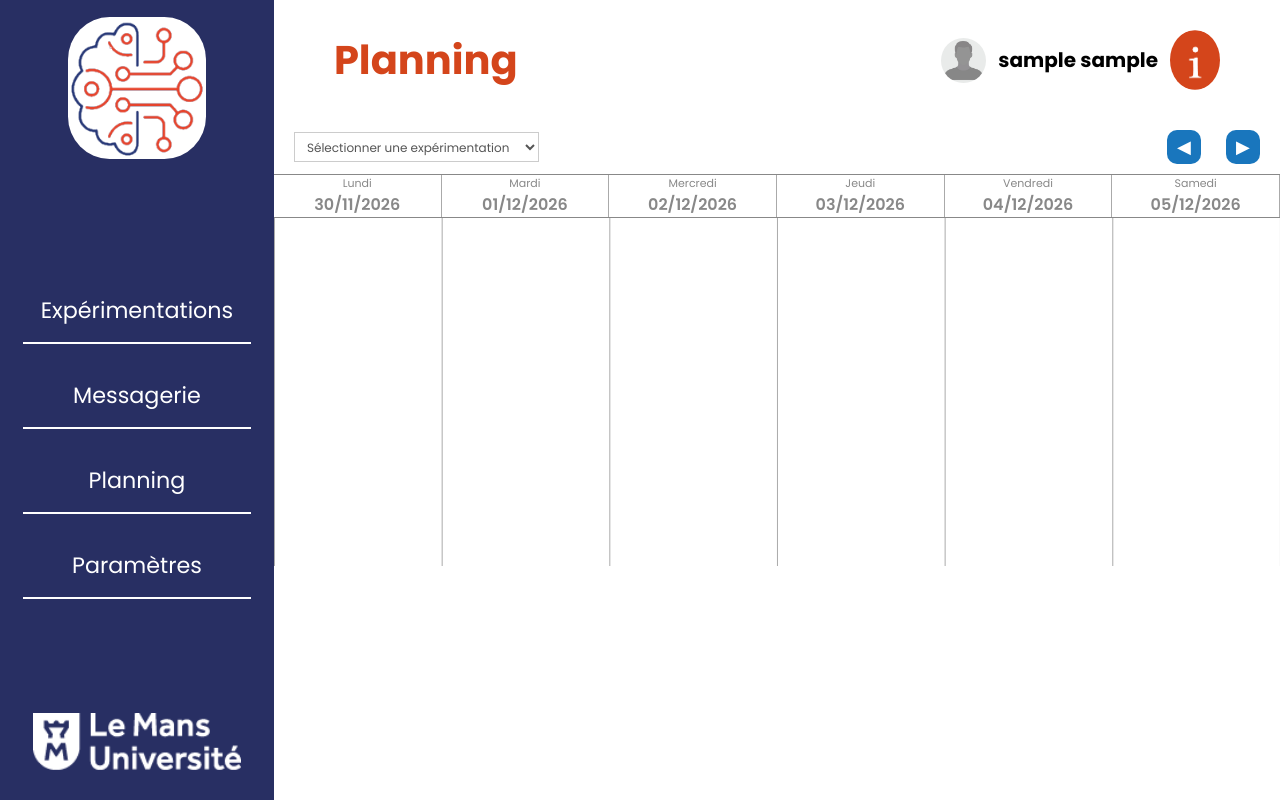
After one commit to AkiowDev/Prismelium, a PHP site: page /Prismelium/Participant/planningParticipant/planningParticipantController.php in a window 1280 px wide. The commit adds this page. Run offline with PHP 8.4, Linux system fonts and the light colour scheme; the visitor is signed in with stand-in values (Sample User, id 1).

Commit message:
début gestionnaire

```diff
--- a/Connexion/connexion.css
+++ b/Connexion/connexion.css
@@ -34,7 +34,7 @@
         .img_bas {
             width: calc(100% - 729px);
             height: 532px;
-            background: url("/Prismelium/images/img-connexion.png");
+            background-image: url("/Prismelium/images/img-connexion.png");
             background-repeat: no-repeat;
             background-position: center center;
             background-size: cover;
@@ -58,7 +58,7 @@
         .logo {
             width: 251px;
             height: 161px;
-            background: url("/Prismelium/images/logo-lium.png");
+            background-image: url("/Prismelium/images/logo-lium.png");
             background-repeat: no-repeat;
             background-position: center center;
             background-size: contain;
--- a/Participant/accueilParticipant/accueilParticipantView.php
+++ b/Participant/accueilParticipant/accueilParticipantView.php
@@ -16,7 +16,7 @@
             <nav class="barre-laterale__navigation">
                 <a href="http://localhost/Prismelium/Participant/experimentationsParticipant/experimentationsParticipantController.php">Expérimentations</a>
                 <a href="http://localhost/Prismelium/Messagerie/messagerie.php">Messagerie</a>
-                <a href="#">Planning</a>
+                <a href="http://localhost/Prismelium/Participant/planningParticipant/planningParticipantController.php">Planning</a>
                 <a href="#">Paramètres</a>
             </nav>
             <img class="barre-laterale__logo-universite" src="../../images/university-logo.png" alt="Le Mans Université">
--- a/Participant/experimentationsParticipant/experimentationsParticipantView.php
+++ b/Participant/experimentationsParticipant/experimentationsParticipantView.php
@@ -15,9 +15,9 @@
                 <img class="barre-laterale__logo-cerveau" src="../../images/brain-logo.png" alt="">
             </a>
             <nav class="barre-laterale__navigation">
-                <a href="http://localhost/Prismelium/Participant/experimentationsParticipant/experimentationsParticipantController.php">Expérimentations</a>
-                <a href="http://localhost/Prismelium/Messagerie/messagerie.php">Messagerie</a>
-                <a href="#">Planning</a>
+                <a href="../experimentationsParticipant/experimentationsParticipantController.php">Expérimentations</a>
+                <a href="../../Messagerie/messagerie.php">Messagerie</a>
+                <a href="../planningParticipant/planningParticipantController.php">Planning</a>
                 <a href="#">Paramètres</a>
             </nav>
             <img class="barre-laterale__logo-universite" src="../../images/university-logo.png" alt="Le Mans Université">
--- /dev/null
+++ b/Participant/planningParticipant/planningParticipant.css
@@ -0,0 +1,220 @@
+:root {
+    color-scheme: light;
+    font-family: Poppins, Inter, Arial, sans-serif;
+    --sidebar-width: clamp(220px, 21.4vw, 308px);
+}
+* {
+    box-sizing: border-box;
+    margin: 0;
+    padding: 0;
+}
+body {
+    font-size: 14px;
+    background-color: #fff;
+}
+.barre-laterale {
+    position: fixed;
+    inset: 0 auto 0 0;
+    z-index: 1;
+    display: flex;
+    width: var(--sidebar-width);
+    min-height: 100vh;
+    flex-direction: column;
+    align-items: center;
+    background: #282f63;
+    color: #fff;
+}
+.barre-laterale__marque {
+    display: block;
+    width: 50.6%;
+    margin-top: 17px;
+    line-height: 0;
+}
+.barre-laterale__logo-cerveau {
+    display: block;
+    width: 100%;
+    height: auto;
+    border-radius: 30%;
+}
+.barre-laterale__navigation {
+    position: relative;
+    display: flex;
+    width: 100%;
+    flex-direction: column;
+    margin-top: 138px;
+    padding: 0 23px;
+}
+.barre-laterale__navigation a {
+    position: relative;
+    display: flex;
+    min-height: 85px;
+    align-items: flex-start;
+    justify-content: center;
+    color: #fff;
+    font-size: clamp(18px, 1.74vw, 25px);
+    line-height: 1.3;
+    text-align: center;
+    text-decoration: none;
+}
+.barre-laterale__navigation a::after {
+    position: absolute;
+    top: 45px;
+    right: 0;
+    left: 0;
+    height: 2px;
+    background: #fff;
+    content: "";
+}
+.barre-laterale__logo-universite {
+    position: absolute;
+    bottom: 29px;
+    width: 76%;
+    height: auto;
+}
+
+.contenu-principal {
+    display: flex;
+    justify-content: space-between;
+    align-items: center;
+
+    margin-left: var(--sidebar-width);
+    padding: 30px 60px;
+}
+
+.title h1 {
+    margin: 0;
+    color: #d4451b;
+    font-size: 40px;
+}
+
+.profil {
+    display: flex;
+    align-items: center;
+    gap: 12px;
+}
+
+.nom_user h2 {
+    margin: 0;
+    font-size: 20px;
+}
+
+.photo-profil {
+    width: 45px;
+    height: 45px;
+    object-fit: cover;
+    border-radius: 50%;
+}
+
+.i-button {
+    width: 50px;
+    height: 60px;
+    object-fit: cover;
+    border-radius: 50%;
+}
+
+.indic-page {
+    margin-left: var(--sidebar-width);
+    padding: 0px 60px;
+    color: #d4451b;
+    font-size: 20px;
+}
+
+.commandes-planning {
+    display: flex;
+    justify-content: space-between;
+    align-items: center;
+
+    margin-left: var(--sidebar-width);
+    padding: 10px 20px;
+}
+
+.selection-experimentation select {
+    width: 245px;
+    height: 30px;
+
+    padding: 0 8px;
+
+    border: 1px solid #ccc;
+    background-color: white;
+
+    font-family: inherit;
+    font-size: 12px;
+    color: #555;
+
+    cursor: pointer;
+}
+
+.navigation-semaines {
+    display: flex;
+    align-items: center;
+    gap: 25px;
+}
+
+.navigation-semaines button {
+    display: flex;
+    align-items: center;
+    justify-content: center;
+
+    width: 34px;
+    height: 34px;
+
+    border: none;
+    border-radius: 10px;
+
+    background-color: #1976bd;
+    color: white;
+
+    font-size: 18px;
+
+    cursor: pointer;
+}
+
+.navigation-semaines button:hover {
+    background-color: #125b91;
+}
+
+.grille-planning {
+    margin-left: var(--sidebar-width);
+    width: calc(100% - var(--sidebar-width));
+}
+
+.jours-planning {
+    display: grid;
+    grid-template-columns: repeat(6, 1fr);
+    height: 44px;
+    border-top: 1px solid #888;
+    border-bottom: 1px solid #888;
+    background: white;
+}
+
+.jour {
+    display: flex;
+    flex-direction: column;
+    align-items: center;
+    justify-content: center;
+
+    border-right: 1px solid #aaa;
+
+    color: #888;
+    font-size: 11px;
+}
+
+.jour strong {
+    font-size: 16px;
+    font-weight: 600;
+}
+
+.grille-creneaux {
+    height: 348px;
+
+    background-color: white;
+
+    background-image:
+        linear-gradient(to right, #aaa 1px, transparent 1px);
+
+    background-size:
+        calc(100% / 6) 100%,
+        100% 29px;
+
+    background-repeat: repeat;
+}
--- /dev/null
+++ b/Participant/planningParticipant/planningParticipantController.php
@@ -0,0 +1,55 @@
+<?php
+if (session_status() === PHP_SESSION_NONE) {
+    session_start();
+}
+require_once __DIR__ . '/../../Connexion/connexionModel.php';
+
+//Récupérer les informations de l'utilisateur connecté pour les afficher
+$current_user_mail = $_SESSION['user_mail'];
+$user = get_user_by_mail($current_user_mail);
+
+$weekOffset = (int) ($_SESSION['planning_week_offset'] ?? 0);
+
+//Permet de pouvoir naviguer entre les semaines grâce aux boutons
+if ($_SERVER['REQUEST_METHOD'] === 'GET') {
+    $action = $_GET['action'] ?? '';
+
+    if ($action === 'semaine-precedente') {
+        $_SESSION['planning_week_offset'] = $weekOffset - 1;
+        header('Location: planningParticipantView.php');
+        exit();
+    }
+
+    if ($action === 'semaine-suivante') {
+        $_SESSION['planning_week_offset'] = $weekOffset + 1;
+        header('Location: planningParticipantView.php');
+        exit();
+    }
+}
+
+//Date du jour
+$date = new DateTime();
+//Obtenir la date du dernier lundi passé
+while ($date->format('N') !== '1') {
+    $date->sub(new DateInterval('P1D'));
+}
+
+//Obtenir le nombre de semaine d'écart entre celle affiché sur le planning et la semaine actuelle
+if ($weekOffset > 0) {
+    $date->modify('+' . ($weekOffset * 7) . ' days');
+} elseif ($weekOffset < 0) {
+    $date->modify((abs($weekOffset) * 7) . ' days ago');
+}
+
+//Tableau avec les dates afin de les afficher dans la View
+$planningDays = [];
+$currentDay = clone $date;
+
+for ($i = 0; $i < 6; $i++) {
+    $planningDays[] = $currentDay->format('d/m/Y');
+    $currentDay->modify('+1 day');
+}
+
+require_once __DIR__ . '/planningParticipantView.php';
+
+?>
--- /dev/null
+++ b/Participant/planningParticipant/planningParticipantView.php
@@ -0,0 +1,91 @@
+<!DOCTYPE html>
+<html lang="fr">
+<head>
+    <meta charset="UTF-8">
+    <title>Planning - LIUM</title>
+    <link href="https://fonts.googleapis.com/css2?family=Poppins:wght@400;600;700&display=swap" rel="stylesheet">
+    <link rel="stylesheet" href="planningParticipant.css">
+</head>
+<body>
+
+    <div class="layout-container">
+        <aside class="barre-laterale" aria-label="Navigation principale">
+            <a class="barre-laterale__marque" href="http://localhost/Prismelium/Prismelium/accueilParticipant/accueilParticipantView.php" aria-label="Accueil">
+                <img class="barre-laterale__logo-cerveau" src="../../images/brain-logo.png" alt="">
+            </a>
+            <nav class="barre-laterale__navigation">
+                <a href="http://localhost/Prismelium/Participant/experimentationsParticipant/experimentationsParticipantController.php">Expérimentations</a>
+                <a href="http://localhost/Prismelium/Messagerie/messagerie.php">Messagerie</a>
+                <a href="http://localhost/Prismelium/Participant/planningParticipant/planningParticipantController.php">Planning</a>
+                <a href="#">Paramètres</a>
+            </nav>
+            <img class="barre-laterale__logo-universite" src="../../images/university-logo.png" alt="Le Mans Université">
+        </aside>
+    </div>
+
+    <div class="contenu-principal">
+        <div class="title">
+            <h1>Planning</h1>
+        </div>
+        <div class="profil">
+            <img class="photo-profil"
+                src="../../images/profil.png"
+                alt="Photo de profil utilisateur">
+            <div class="nom_user">
+                <h2><?php echo htmlspecialchars($user['Prenom_User'] ?? ''), " ", htmlspecialchars($user['Nom_User'] ?? ''); ?></h2>
+            </div>
+            <img class="i-button"
+                src="../../images/button_i.png"
+                alt="Bouton i orange">
+        </div>
+    </div>
+
+    <div class="commandes-planning">
+
+        <div class="selection-experimentation">
+            <select id="experimentation" name="experimentation">
+                <option value="">Sélectionner une expérimentation</option>
+                <option value="exp67">Expérimentation 67.3</option>
+                <option value="exp68">Expérimentation 68.2</option>
+                <option value="exp69">Expérimentation 69.1</option>
+            </select>
+        </div>
+
+        <div class="navigation-semaines">
+
+            <form method="GET" action="planningParticipantController.php">
+                <button type="submit" name="action" value="semaine-precedente" aria-label="Semaine précédente">
+                    &#9664;
+                </button>
+            </form>
+
+            <form method="GET" action="planningParticipantController.php">
+                <button type="submit" name="action" value="semaine-suivante" aria-label="Semaine suivante">
+                    &#9654;
+                </button>
+            </form>
+
+        </div>
+
+    </div>
+
+    <main class="grille-planning">
+
+        <?php $dayLabels = ['Lundi', 'Mardi', 'Mercredi', 'Jeudi', 'Vendredi', 'Samedi']; ?>
+
+        <div class="jours-planning">
+            <?php foreach ($dayLabels as $index => $label): ?>
+                <div class="jour">
+                    <span><?= htmlspecialchars($label, ENT_QUOTES, 'UTF-8') ?></span>
+                    <strong><?= htmlspecialchars($planningDays[$index] ?? '', ENT_QUOTES, 'UTF-8') ?></strong>
+                </div>
+            <?php endforeach; ?>
+        </div>
+
+        <div class="grille-creneaux">
+        </div>
+
+    </main>
+
+</body>
+</html>
```
Also changed, not shown: Participant/planningParticipant/planningParticipantModel.php (added).
